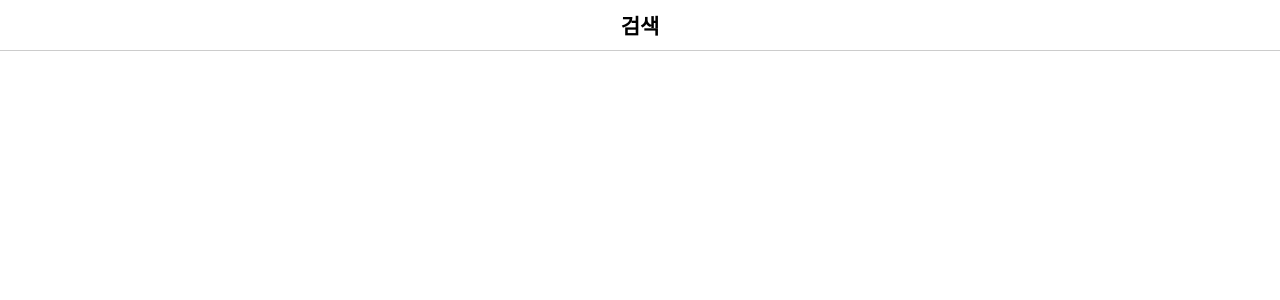
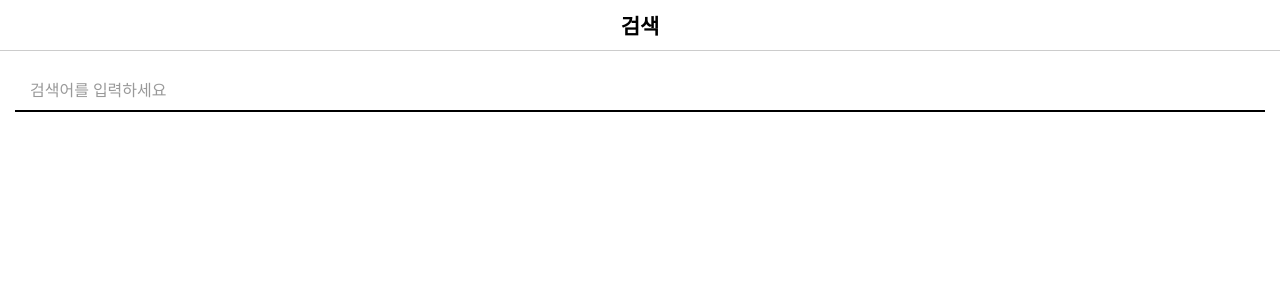
Before and after one commit to mysoo1229/study-react, a React app in the folder 3-component/: page / in a window 1280 px wide. Shown: the top 300 px of the page. Built offline with nearby package versions, Linux system fonts and the light colour scheme.

Commit message:
component - add searchForm

```diff
--- a/3-component/src/App.js
+++ b/3-component/src/App.js
@@ -1,8 +1,27 @@
 import React from 'react';
 import Header from './components/Header.js';
+import SearchForm from './components/SearchForm.js';
 
 export default class App extends React.Component {
+  search(searchKeyword) {
+    console.log(searchKeyword);
+  }
+
+  removeKeyword() {
+    console.log('removed');
+  }
+
   render() {
-    return <Header title="검색" />;
+    return (
+      <>
+        <Header title="검색" />
+        <div className="container">
+          <SearchForm
+            onSubmit={(searchKeyword) => this.search(searchKeyword)}
+            onReset={() => this.removeKeyword()}
+          />
+        </div>
+      </>
+    );
   }
 }
--- /dev/null
+++ b/3-component/src/components/SearchForm.js
@@ -0,0 +1,49 @@
+import React from 'react';
+
+export default class SearchForm extends React.Component {
+  constructor() {
+    super();
+
+    this.state = {
+      searchKeyword: '',
+    }
+  }
+
+  handleChangeInput(event) {
+    const searchKeyword = event.target.value;
+
+    if (searchKeyword.length <= 0) {
+      this.handleReset();
+    }
+
+    this.setState({ searchKeyword });
+  }
+
+  handleSubmit(event) {
+    event.preventDefault();
+    this.props.onSubmit(this.state.searchKeyword);
+  }
+
+  handleReset() {
+    this.props.onReset();
+  }
+
+  render() {
+    return (
+      <form
+        onSubmit={event => this.handleSubmit(event)}
+        onReset={() => this.handleReset()}
+      >
+        <label className="input-search">
+          <input
+            type="text"
+            value={this.state.searchKeyword}
+            onChange={event => this.handleChangeInput(event)}
+          />
+          {this.state.searchKeyword.length == 0 && (<span className="placeholder">검색어를 입력하세요</span>)}
+        </label>
+        {this.state.searchKeyword.length > 0 && (<button type="reset" className="button-reset" aria-label="검색어 삭제"></button>)}
+      </form>
+    );
+  }
+}
```
